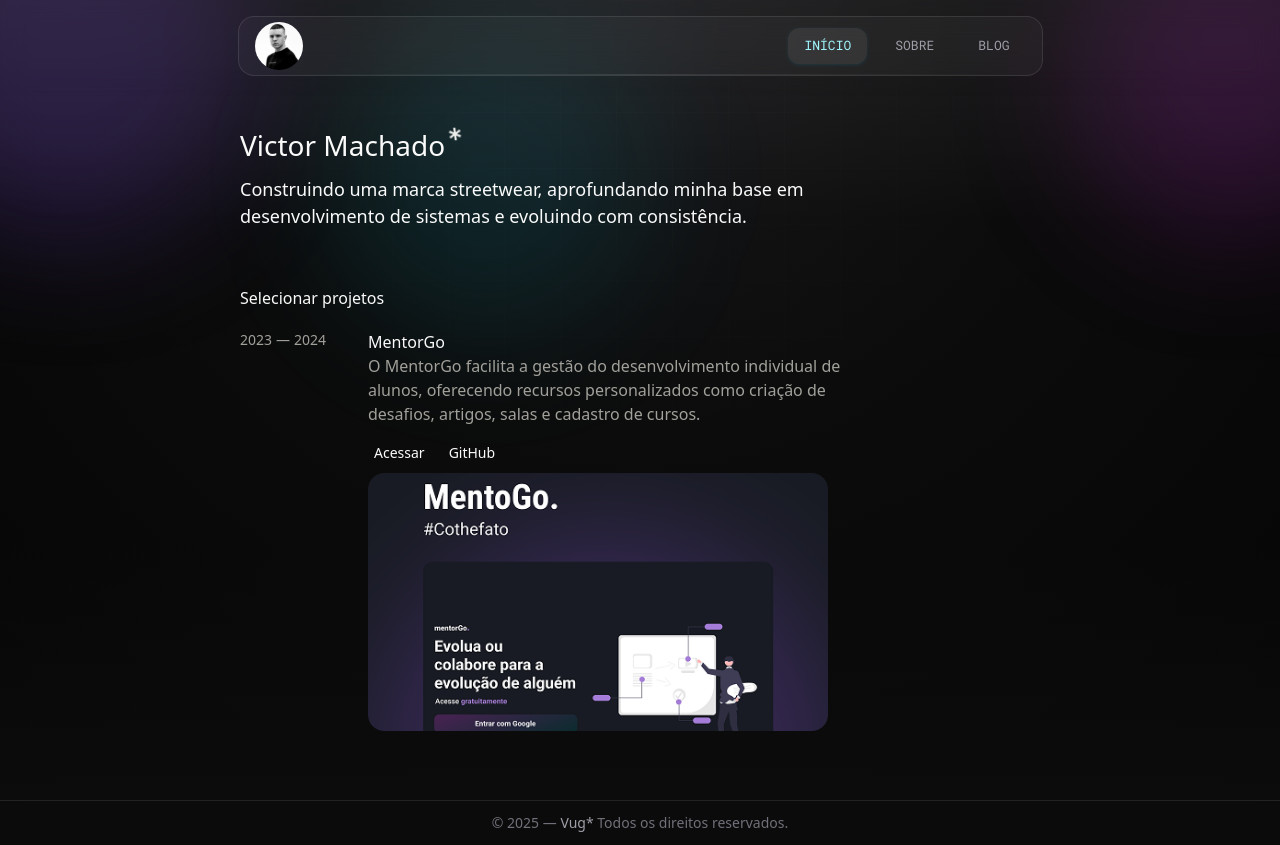
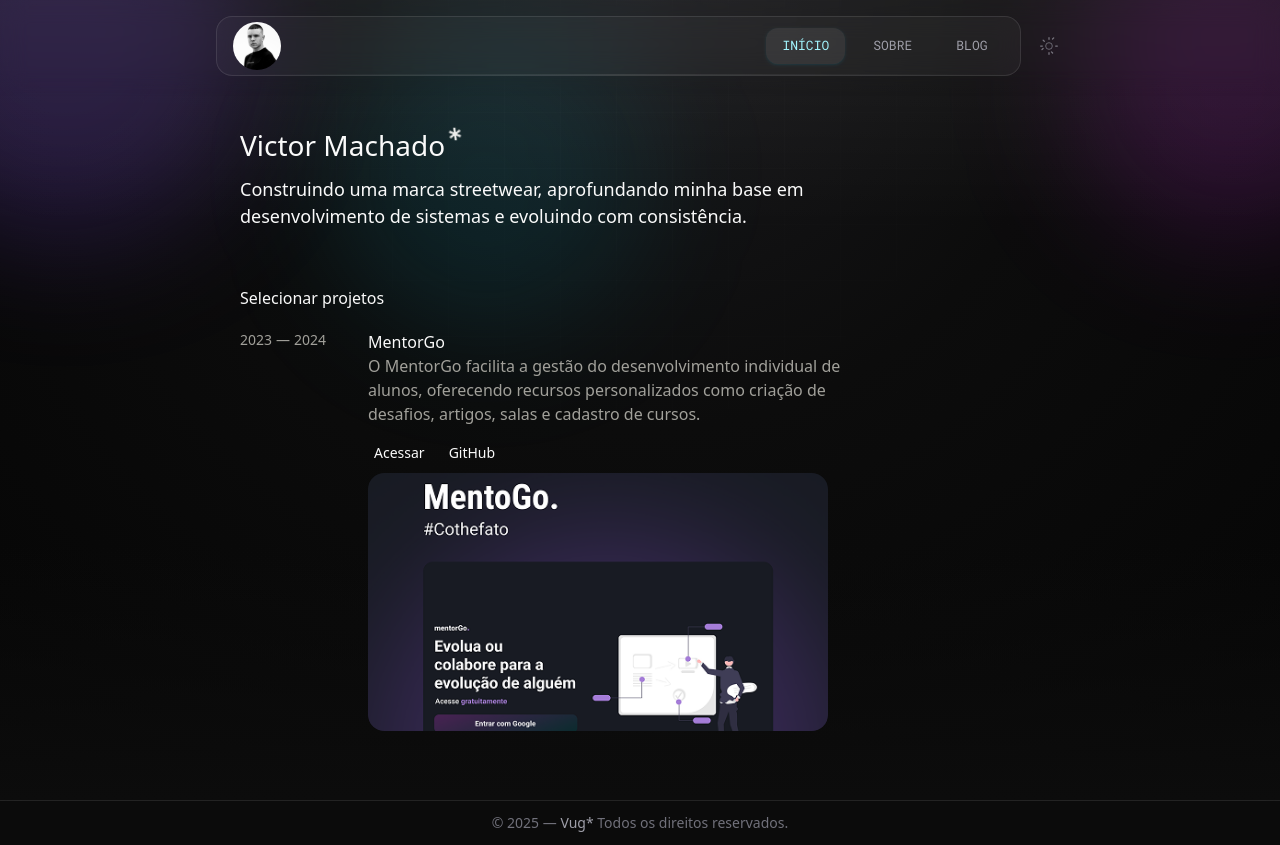
Before and after one commit to ciavhugo/vug-app, a Next.js app: page / in a window 1280 px wide. Built offline with nearby package versions, Linux system fonts and the light colour scheme.

Commit message:
feat: Creating light mode

```diff
--- a/src/app/(pages)/blog/page.tsx
+++ b/src/app/(pages)/blog/page.tsx
@@ -55,8 +55,8 @@ export default async function PostsPage({ searchParams }: PostsPageProps) {
             href="/blog"
             className={
               !activeTag
-                ? "group relative rounded-xl bg-gradient-to-br from-white to-zinc-100 px-5 py-2.5 font-mono text-xs uppercase tracking-wider text-black shadow-lg shadow-white/20 transition-all duration-300"
-                : "group relative overflow-hidden rounded-xl border border-white/10 bg-white/5 px-5 py-2.5 font-mono text-xs uppercase tracking-wider text-zinc-400 backdrop-blur-sm transition-all duration-300 hover:-translate-y-0.5 hover:border-white/20 hover:bg-white/10 hover:text-white"
+                ? "group relative rounded-xl bg-gradient-to-br from-white to-zinc-100 px-5 py-2.5 font-mono text-xs uppercase tracking-wider text-black shadow-lg shadow-white/20 transition-all duration-300 light:from-zinc-950 light:to-zinc-800 light:text-white light:shadow-zinc-950/10"
+                : "group relative overflow-hidden rounded-xl border border-white/10 bg-white/5 px-5 py-2.5 font-mono text-xs uppercase tracking-wider text-zinc-400 backdrop-blur-sm transition-all duration-300 hover:-translate-y-0.5 hover:border-white/20 hover:bg-white/10 hover:text-white light:border-zinc-950/10 light:bg-white/35 light:text-zinc-600 light:hover:border-zinc-950/20 light:hover:bg-white/60 light:hover:text-zinc-950"
             }
           >
             <span className="relative">Todos</span>
@@ -71,8 +71,8 @@ export default async function PostsPage({ searchParams }: PostsPageProps) {
                 href={`/blog?tag=${encodeURIComponent(tag.name)}`}
                 className={
                   isActive
-                    ? "group relative rounded-xl bg-gradient-to-br from-white to-zinc-100 px-5 py-2.5 font-mono text-xs uppercase tracking-wider text-black shadow-lg shadow-white/20 transition-all duration-300"
-                    : "group relative overflow-hidden rounded-xl border border-white/10 bg-white/5 px-5 py-2.5 font-mono text-xs uppercase tracking-wider text-zinc-400 backdrop-blur-sm transition-all duration-300 hover:-translate-y-0.5 hover:border-white/20 hover:bg-white/10 hover:text-white"
+                    ? "group relative rounded-xl bg-gradient-to-br from-white to-zinc-100 px-5 py-2.5 font-mono text-xs uppercase tracking-wider text-black shadow-lg shadow-white/20 transition-all duration-300 light:from-zinc-950 light:to-zinc-800 light:text-white light:shadow-zinc-950/10"
+                    : "group relative overflow-hidden rounded-xl border border-white/10 bg-white/5 px-5 py-2.5 font-mono text-xs uppercase tracking-wider text-zinc-400 backdrop-blur-sm transition-all duration-300 hover:-translate-y-0.5 hover:border-white/20 hover:bg-white/10 hover:text-white light:border-zinc-950/10 light:bg-white/35 light:text-zinc-600 light:hover:border-zinc-950/20 light:hover:bg-white/60 light:hover:text-zinc-950"
                 }
               >
                 {!isActive && (
--- a/src/app/globals.css
+++ b/src/app/globals.css
@@ -1,8 +1,15 @@
 @import "tailwindcss";
+
+@custom-variant light (&:where(.light, .light *));
 
 :root {
   --background: #0c0c0c;
   --foreground: #fafafa;
+}
+
+.light {
+  --background: #f6f4ef;
+  --foreground: #18181b;
 }
 
 @theme inline {
@@ -10,13 +17,6 @@
   --color-foreground: var(--foreground);
   --font-sans: var(--font-inter);
   --font-mono: var(--font-roboto-mono);
-}
-
-@media (prefers-color-scheme: dark) {
-  :root {
-    --background: #0c0c0c;
-    --foreground: #fafafa;
-  }
 }
 
 body {
--- a/src/app/layout.tsx
+++ b/src/app/layout.tsx
@@ -3,6 +3,7 @@ import { Inter, Roboto_Mono } from "next/font/google";
 import Script from "next/script";
 import "./globals.css";
 import { HeaderNavigationMenu } from "@/components/frames/HeaderNavigationMenu";
+import { ThemeToggle } from "@/components";
 
 const fontInter = Inter({
   variable: "--font-inter",
@@ -27,6 +28,16 @@ export default function RootLayout({
   return (
     <html lang="pt-BR" suppressHydrationWarning>
       <head>
+        <Script id="theme-init" strategy="beforeInteractive">
+          {`
+            try {
+              document.documentElement.classList.remove('light');
+              document.documentElement.style.colorScheme = 'dark';
+            } catch (_) {
+              document.documentElement.style.colorScheme = 'dark';
+            }
+          `}
+        </Script>
         <Script
           strategy="afterInteractive"
           src="https://www.googletagmanager.com/gtag/js?id=G-TFKV7KDCV0"
@@ -42,39 +53,42 @@ export default function RootLayout({
       </head>
 
       <body
-        className={`${fontInter.variable} ${robotoMono.variable} min-h-screen overflow-x-hidden bg-[#0c0c0c] text-zinc-200 antialiased selection:bg-white selection:text-black select-none [user-select:none] [webkit-user-drag:none]`}
+        className={`${fontInter.variable} ${robotoMono.variable} min-h-screen overflow-x-hidden bg-background text-foreground antialiased selection:bg-white selection:text-black light:selection:bg-zinc-950 light:selection:text-white select-none [user-select:none] [webkit-user-drag:none]`}
       >
         <div
           aria-hidden="true"
-          className="fixed inset-0 z-[-2] overflow-hidden bg-[radial-gradient(circle_at_top,#18181b_0%,#0c0c0c_42%,#050505_100%)]"
+          className="fixed inset-0 z-[-2] overflow-hidden bg-[radial-gradient(circle_at_top,#18181b_0%,#0c0c0c_42%,#050505_100%)] light:bg-[radial-gradient(circle_at_top,#ffffff_0%,#f6f4ef_46%,#ece7dd_100%)]"
         >
-          <div className="absolute -top-36 -left-32 h-96 w-96 rounded-full bg-violet-500/20 blur-3xl" />
-          <div className="absolute -top-20 right-[-7rem] h-80 w-80 rounded-full bg-fuchsia-500/15 blur-3xl" />
-          <div className="absolute top-[15px] left-[38%] h-80 w-80 -translate-x-1/2 rounded-full bg-cyan-400/10 blur-3xl" />
-          <div className="absolute inset-x-0 top-0 h-56 bg-gradient-to-b from-white/[0.06] to-transparent" />
-          <div className="absolute inset-x-0 bottom-0 h-64 bg-gradient-to-t from-[#0c0c0c] to-transparent" />
+          <div className="absolute -top-36 -left-32 h-96 w-96 rounded-full bg-violet-500/20 blur-3xl light:bg-violet-300/25" />
+          <div className="absolute -top-20 right-[-7rem] h-80 w-80 rounded-full bg-fuchsia-500/15 blur-3xl light:bg-fuchsia-300/20" />
+          <div className="absolute top-[15px] left-[38%] h-80 w-80 -translate-x-1/2 rounded-full bg-cyan-400/10 blur-3xl light:bg-cyan-300/20" />
+          <div className="absolute inset-x-0 top-0 h-56 bg-gradient-to-b from-white/[0.06] to-transparent light:from-white/70" />
+          <div className="absolute inset-x-0 bottom-0 h-64 bg-gradient-to-t from-[#0c0c0c] to-transparent light:from-[#f6f4ef]" />
         </div>
 
         <div
           aria-hidden="true"
-          className="fixed inset-0 z-[-1] bg-[linear-gradient(to_right,rgba(255,255,255,0.055)_1px,transparent_1px),linear-gradient(to_bottom,rgba(255,255,255,0.055)_1px,transparent_1px)] bg-[size:56px_56px] opacity-30 [mask-image:radial-gradient(ellipse_at_top,black_0%,transparent_70%)]"
+          className="fixed inset-0 z-[-1] bg-[linear-gradient(to_right,rgba(255,255,255,0.055)_1px,transparent_1px),linear-gradient(to_bottom,rgba(255,255,255,0.055)_1px,transparent_1px)] bg-[size:56px_56px] opacity-30 [mask-image:radial-gradient(ellipse_at_top,black_0%,transparent_70%)] light:bg-[linear-gradient(to_right,rgba(24,24,27,0.08)_1px,transparent_1px),linear-gradient(to_bottom,rgba(24,24,27,0.08)_1px,transparent_1px)] light:opacity-35"
         />
 
-        <header className="pointer-events-none fixed inset-x-0 top-0 z-50 flex h-24 justify-center px-4 [&>*]:pointer-events-auto">
+        <header className="pointer-events-none fixed inset-x-0 top-0 z-50 flex h-24 justify-center px-4 [&_*]:pointer-events-auto">
           <div
             aria-hidden="true"
-            className="absolute inset-x-0 top-0 h-full backdrop-blur-md [mask-image:linear-gradient(to_bottom,black_0%,black_74%,transparent_100%)]"
+            className="pointer-events-none absolute inset-x-0 top-0 h-full backdrop-blur-md [mask-image:linear-gradient(to_bottom,black_0%,black_74%,transparent_100%)]"
           />
-          <HeaderNavigationMenu />
+          <div className="relative flex w-full max-w-[849px] items-start gap-3">
+            <HeaderNavigationMenu />
+            <ThemeToggle />
+          </div>
         </header>
 
         <main className="relative mx-6 flex min-h-screen flex-col items-center pt-24 sm:mx-4">
           {children}
         </main>
 
-        <footer className="relative z-10 w-full border-t border-white/10 bg-[#0c0c0c]/70 py-3 text-center text-sm text-zinc-500 backdrop-blur-md max-[600px]:text-[12px]">
+        <footer className="relative z-10 w-full border-t border-white/10 bg-[#0c0c0c]/70 py-3 text-center text-sm text-zinc-500 backdrop-blur-md max-[600px]:text-[12px] light:border-zinc-950/10 light:bg-white/45 light:text-zinc-600">
           © {new Date().getFullYear()} —{" "}
-          <span className="cursor-grab font-medium text-zinc-400 transition-colors duration-200 hover:text-zinc-200">
+          <span className="cursor-grab font-medium text-zinc-400 transition-colors duration-200 hover:text-zinc-200 light:text-zinc-800 light:hover:text-zinc-950">
             Vug*
           </span>{" "}
           Todos os direitos reservados.
--- a/src/components/index.ts
+++ b/src/components/index.ts
@@ -9,3 +9,4 @@ export * from "./shared/Paragraph"
 export * from "./shared/Span"
 export * from "./shared/Tag"
 export * from "./shared/Tags"
+export * from "./shared/ThemeToggle"
--- /dev/null
+++ b/src/components/shared/ThemeToggle/index.tsx
@@ -0,0 +1,80 @@
+"use client";
+
+import { useEffect, useState } from "react";
+
+const THEME_TOGGLE_ENABLED = false;
+
+export function ThemeToggle() {
+  const [theme, setTheme] = useState<"dark" | "light">("dark");
+
+  useEffect(() => {
+    if (!THEME_TOGGLE_ENABLED) {
+      document.documentElement.classList.remove("light");
+      document.documentElement.style.colorScheme = "dark";
+      localStorage.removeItem("theme");
+      setTheme("dark");
+      return;
+    }
+
+    setTheme(
+      document.documentElement.classList.contains("light") ? "light" : "dark",
+    );
+  }, []);
+
+  const toggleTheme = () => {
+    if (!THEME_TOGGLE_ENABLED) return;
+
+    const nextTheme = theme === "dark" ? "light" : "dark";
+
+    document.documentElement.classList.toggle("light", nextTheme === "light");
+    document.documentElement.style.colorScheme = nextTheme;
+    localStorage.setItem("theme", nextTheme);
+    setTheme(nextTheme);
+  };
+
+  return (
+    <button
+      type="button"
+      onClick={toggleTheme}
+      disabled={!THEME_TOGGLE_ENABLED}
+      aria-label={
+        THEME_TOGGLE_ENABLED
+          ? theme === "dark"
+            ? "Mudar para modo claro"
+            : "Mudar para modo escuro"
+          : "Alternancia de tema desativada"
+      }
+      className="mt-4 inline-flex h-[60px] w-8 shrink-0 items-center justify-center text-zinc-400 transition-colors duration-300 enabled:cursor-pointer enabled:hover:text-white disabled:cursor-default disabled:opacity-70 light:text-zinc-600 light:enabled:hover:text-zinc-950"
+    >
+      <svg
+        className="block h-5 w-5 light:hidden"
+        fill="none"
+        stroke="currentColor"
+        viewBox="0 0 24 24"
+        aria-hidden="true"
+      >
+        <circle cx="12" cy="12" r="4" />
+        <path
+          strokeLinecap="round"
+          strokeLinejoin="round"
+          strokeWidth="1.5"
+          d="M12 2v2m0 16v2m-7.07-7.07-1.41 1.41m14.14-14.14-1.41 1.41M2 12h2m16 0h2m-7.07 7.07 1.41 1.41M4.93 4.93l1.41 1.41"
+        />
+      </svg>
+      <svg
+        className="hidden h-5 w-5 light:block"
+        fill="none"
+        stroke="currentColor"
+        viewBox="0 0 24 24"
+        aria-hidden="true"
+      >
+        <path
+          strokeLinecap="round"
+          strokeLinejoin="round"
+          strokeWidth="1.5"
+          d="M12 3a6 6 0 0 0 9 9 9 9 0 1 1-9-9Z"
+        />
+      </svg>
+    </button>
+  );
+}
```
Also changed, not shown: src/components/frames/BlogPostCard/index.tsx (+5 -5 lines).
